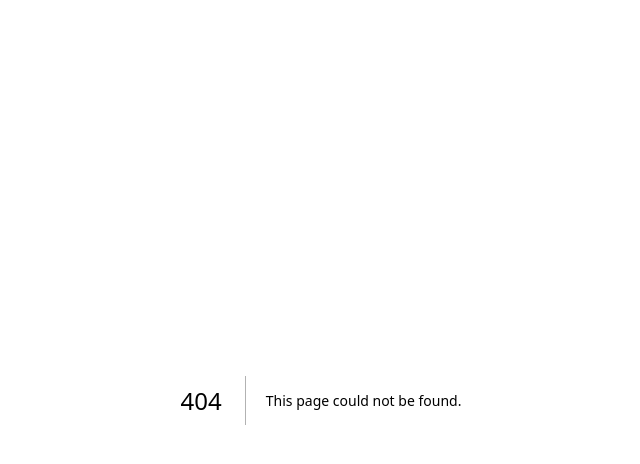
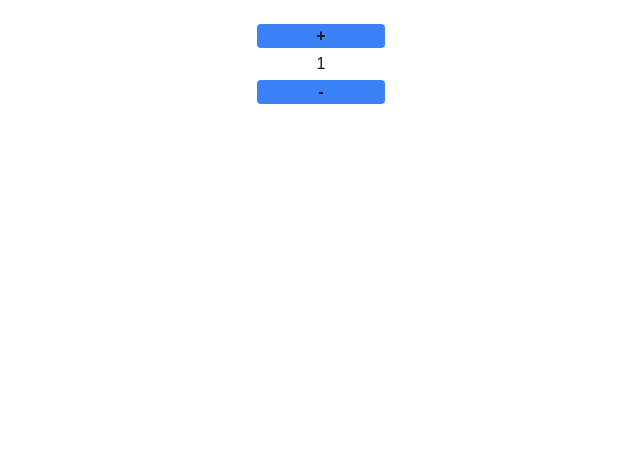
Before and after one commit to GraceBruketa/cprg306-assignments, a Next.js app: page /week-5 in a window 1280 px wide. Before the commit this address had no page. Shown: the top 464 px of the page, without its empty margins (319-959 px from the left). Built offline with nearby package versions, Linux system fonts and the light colour scheme.

Commit message:
week-5 started

```diff
--- /dev/null
+++ b/app/week-5/new-item.js
@@ -0,0 +1,39 @@
+"use client";
+
+import { useState } from "react";
+
+//Use the useState hook to create a state variable called quantity and a setter function called setQuantity.
+
+export default function NewItem() {
+    const [quantity, setQuantity] = useState(1);
+
+    return (
+        <div className="flex flex-col grow justify-center items-center bg-blue-1000 pt-6">
+            <Increment setQuantity={setQuantity} />
+            <span className= "py-1">{quantity}</span>
+            <Decrement setQuantity={setQuantity} />
+        </div>
+    );
+
+function Increment() {
+   const increment = () => setQuantity(quantity + 1);
+   console.log(quantity);
+   return (
+       <div>
+           <button onClick={increment} className="bg-blue-500 font-bold hover:bg-blue-700 rounded w-32"
+                disabled={quantity >=20}>+</button>
+       </div>
+   );
+}
+
+function Decrement() {
+    const decrement = () => setQuantity(quantity - 1);
+    console.log(quantity);
+    return (
+        <div>
+            <button onClick={decrement} className="bg-blue-500 font-bold hover:bg-blue-700 rounded w-32"
+                disabled={quantity <= 1}>-</button>
+        </div>
+    );
+}
+}
--- /dev/null
+++ b/app/week-5/page.js
@@ -0,0 +1,11 @@
+import NewItem from './new-item.js';
+export default function Page() {
+    return (
+        <main >
+            <section>
+                <NewItem />
+            </section>
+        </main>
+
+    )
+}
```
